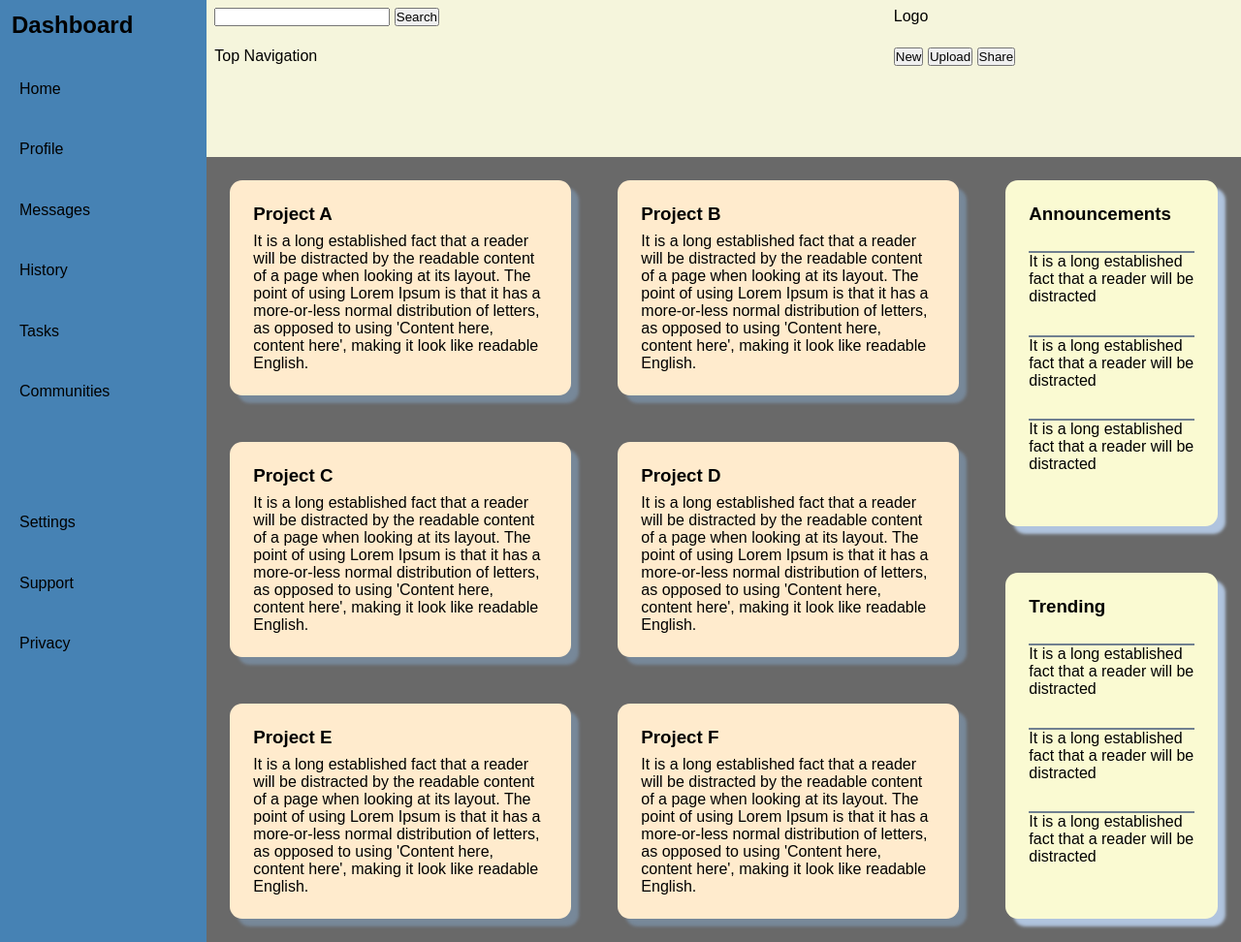
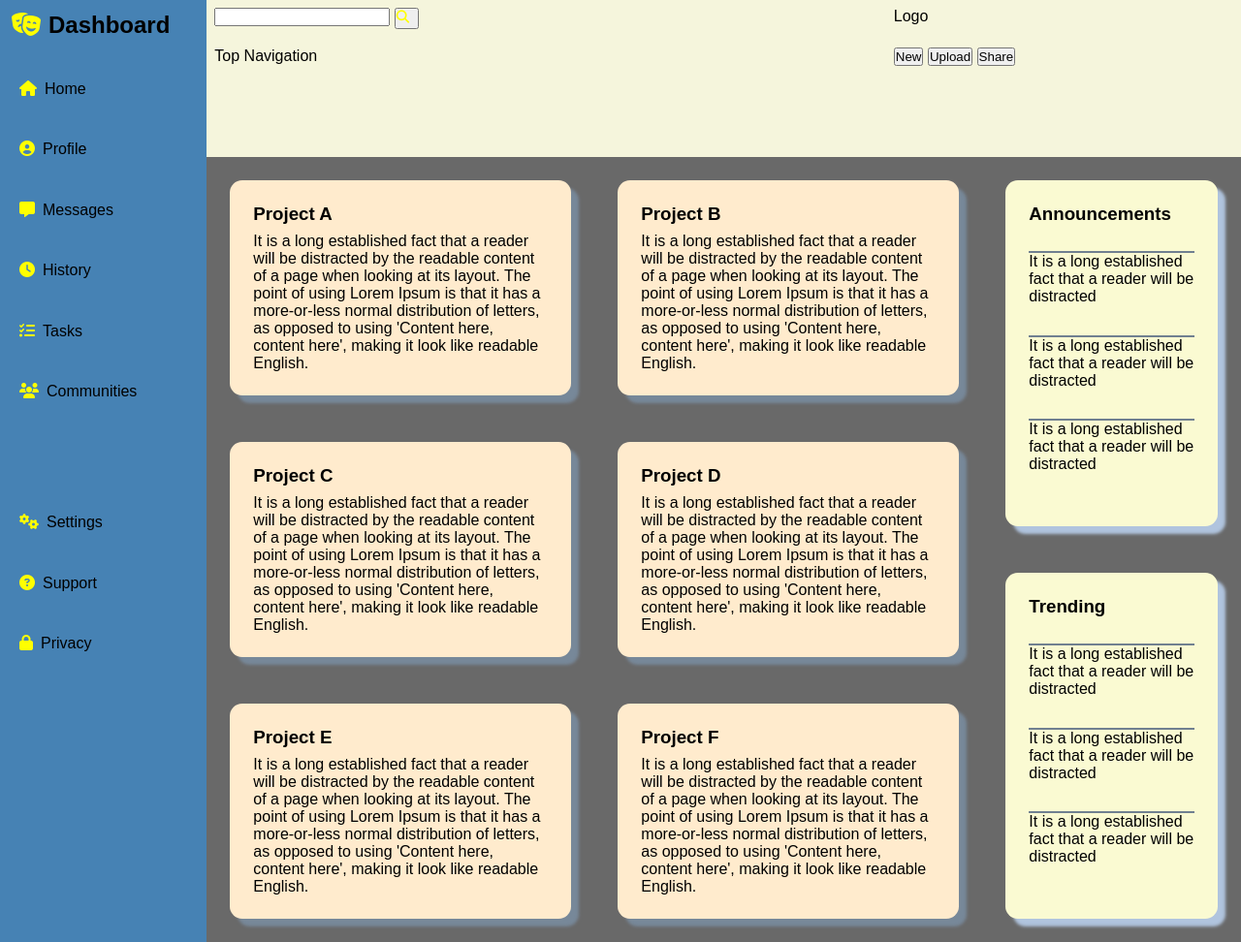
Before and after one commit to shashwot123/admin-dashboard, a plain HTML site: page index.html in a window 1280 px wide. Shown: the whole page at 97% size. Drawn offline with Linux system fonts and the light colour scheme.

Commit message:
Icons Added

```diff
--- a/index.html
+++ b/index.html
@@ -4,24 +4,25 @@
 	<meta charset="utf-8">
 	<meta name="viewport" content="width=device-width, initial-scale=1">
 	<link rel="stylesheet" type="text/css" href="styles.css">
+	<script src="https://kit.fontawesome.com/a245487e37.js" crossorigin="anonymous"></script>
 	<title>Admin Dashboard</title>
 </head>
 <body>
 	<div class="container">
 		<div class="left">
 			<div class="dashboard">
-				<h2>Dashboard</h2>
-				<div>Home</div>
-				<div>Profile</div>
-				<div>Messages</div>
-				<div>History</div>
-				<div>Tasks</div>
-				<div>Communities</div>
+				<h2><i class="fas fa-theater-masks"></i>Dashboard</h2>
+				<div><i class="fas fa-home"></i>Home</div>
+				<div><i class="fas fa-user-circle"></i>Profile</div>
+				<div><i class="fas fa-message"></i>Messages</div>
+				<div><i class="fas fa-clock"></i>History</div>
+				<div><i class="fas fa-tasks"></i>Tasks</div>
+				<div><i class="fas fa-users"></i>Communities</div>
 			</div>
 			<div class="dashboard">
-				<div>Settings</div>
-				<div>Support</div>
-				<div>Privacy</div>
+				<div><i class="fas fa-cogs"></i>Settings</div>
+				<div><i class="fas fa-question-circle"></i>Support</div>
+				<div><i class="fas fa-lock"></i>Privacy</div>
 			</div>
 		</div>
 		<div class="right">
@@ -29,7 +30,7 @@
 				<div class="search-bar">
 					<div>
 						<input type="text" name="search">
-						<button>Search</button>
+						<button><i class="fas fa-search"></i></button>
 					</div>
 					<div>
 						Logo
--- a/styles.css
+++ b/styles.css
@@ -9,6 +9,11 @@ html {
 .container {
 	display: grid;
 	grid-template-columns: 1fr 5fr;
+}
+i {
+	color: yellow;
+	margin-right: 0.5rem;
+	padding-bottom: 0.2rem;
 }
 
 /*------------------Left Grid -- Left Dashboard---------------------*/
```
